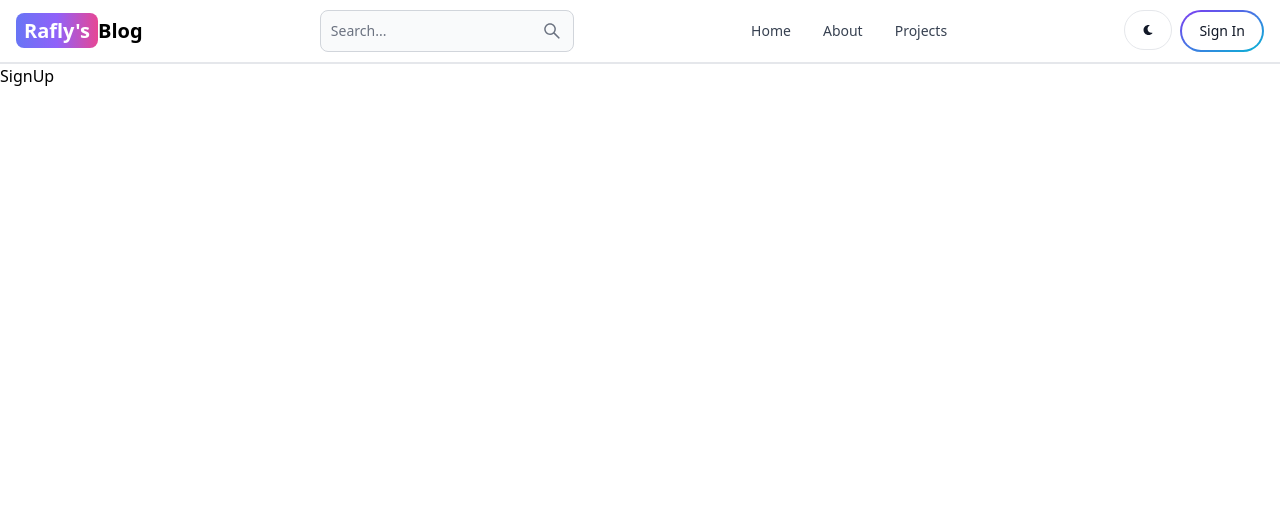
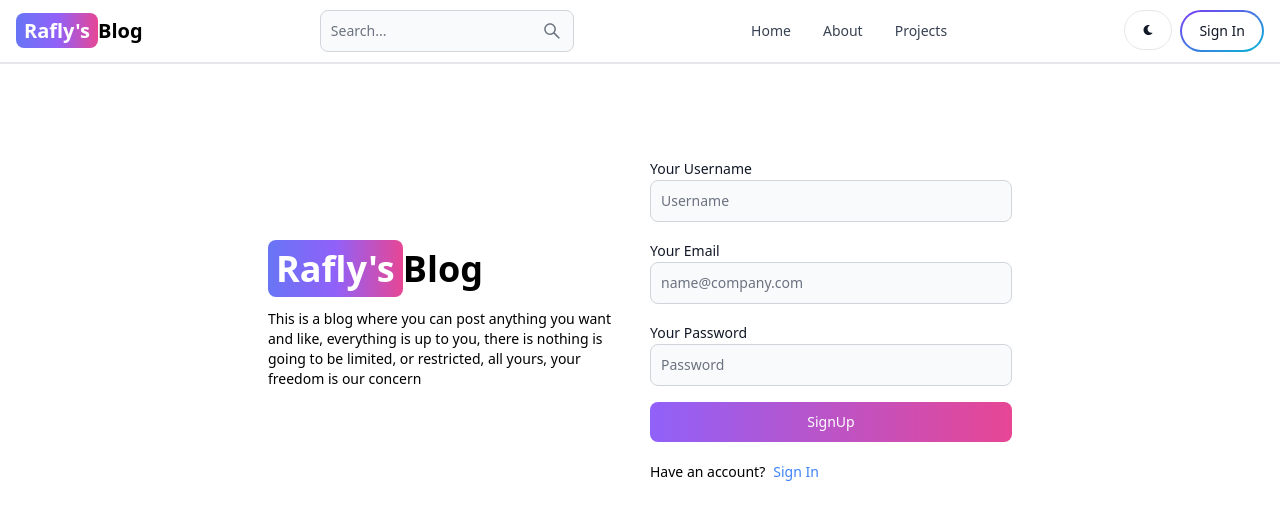
Before and after one commit to kenrafly/mern-blog, a React (Vite) app in the folder client/: page /sign-up in a window 1280 px wide. Shown: the top 520 px of the page. Built offline with nearby package versions, Linux system fonts and the light colour scheme.

Commit message:
create sign up page ui

```diff
--- a/client/src/components/Header.jsx
+++ b/client/src/components/Header.jsx
@@ -7,7 +7,10 @@ const Header = () => {
   const path = useLocation().pathname;
   return (
     <Navbar className="border-b-2">
-      <Link className="self-center whitespace-nowrap text-sm sm:text-xl font-semibold dark:text-white">
+      <Link
+        to="/"
+        className="self-center whitespace-nowrap text-sm sm:text-xl font-semibold dark:text-white"
+      >
         <span className="px-2 py-1 bg-gradient-to-r from-indigo-500 via-purple-500 to-pink-500 rounded-lg text-white ">
           Rafly's
         </span>
--- a/client/src/pages/SignUp.jsx
+++ b/client/src/pages/SignUp.jsx
@@ -1,7 +1,65 @@
 import React from "react";
-
+import { Link } from "react-router-dom";
+import { Button, Label, TextInput } from "flowbite-react";
 const SignUp = () => {
-  return <div>SignUp</div>;
+  return (
+    <div className="min-h-screen mt-20">
+      <div className="flex p-3 max-w-3xl mx-auto flex-col md:flex-row md:items-center gap-5">
+        {/* left side */}
+        <div className="flex-1">
+          <Link to="/" className=" font-bold dark:text-white text-4xl">
+            <span className="px-2 py-1 bg-gradient-to-r from-indigo-500 via-purple-500 to-pink-500 rounded-lg text-white ">
+              Rafly's
+            </span>
+            Blog
+          </Link>
+          <p className="text-sm mt-5">
+            This is a blog where you can post anything you want and like,
+            everything is up to you, there is nothing is going to be limited, or
+            restricted, all yours, your freedom is our concern
+          </p>
+        </div>
+        {/* right side  */}
+        <div className="flex-1">
+          <form className="flex flex-col gap-4">
+            <div>
+              <Label value="Your Username"></Label>
+              <TextInput
+                type="text"
+                placeholder="Username"
+                id="username"
+              ></TextInput>
+            </div>
+            <div>
+              <Label value="Your Email"></Label>
+              <TextInput
+                type="text"
+                placeholder="name@company.com"
+                id="email"
+              ></TextInput>
+            </div>
+            <div>
+              <Label value="Your Password"></Label>
+              <TextInput
+                type="text"
+                placeholder="Password"
+                id="password"
+              ></TextInput>
+            </div>
+            <Button gradientDuoTone="purpleToPink" type="submit">
+              SignUp
+            </Button>
+          </form>
+          <div className="flex gap-2 text-sm mt-5">
+            <span> Have an account?</span>
+            <Link to="/sign-in" className="text-blue-500 ">
+              Sign In
+            </Link>
+          </div>
+        </div>
+      </div>
+    </div>
+  );
 };
 
 export default SignUp;
```
